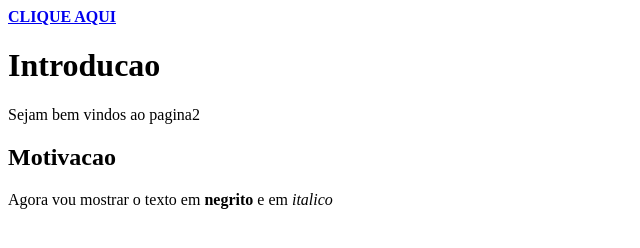
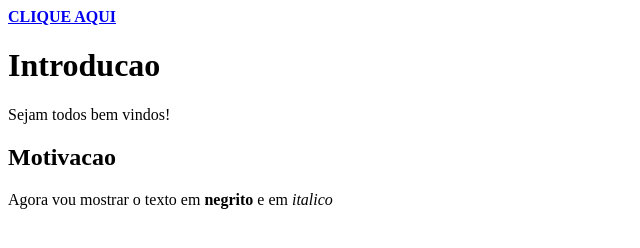
Before and after one commit to heitorpso/heitorpso.github.io, a plain HTML site: page pagina2.html in a window 1280 px wide. Shown: the full height of the page, 0-640 px from the left. Drawn offline with Linux system fonts and the light colour scheme.

Commit message:
Update pagina2.html

```diff
--- a/pagina2.html
+++ b/pagina2.html
@@ -10,7 +10,7 @@
             Introducao
         </h1>
         <p>
-            Sejam bem vindos ao pagina2
+            Sejam todos bem vindos!
         </p>
         <h2>
             Motivacao
```
